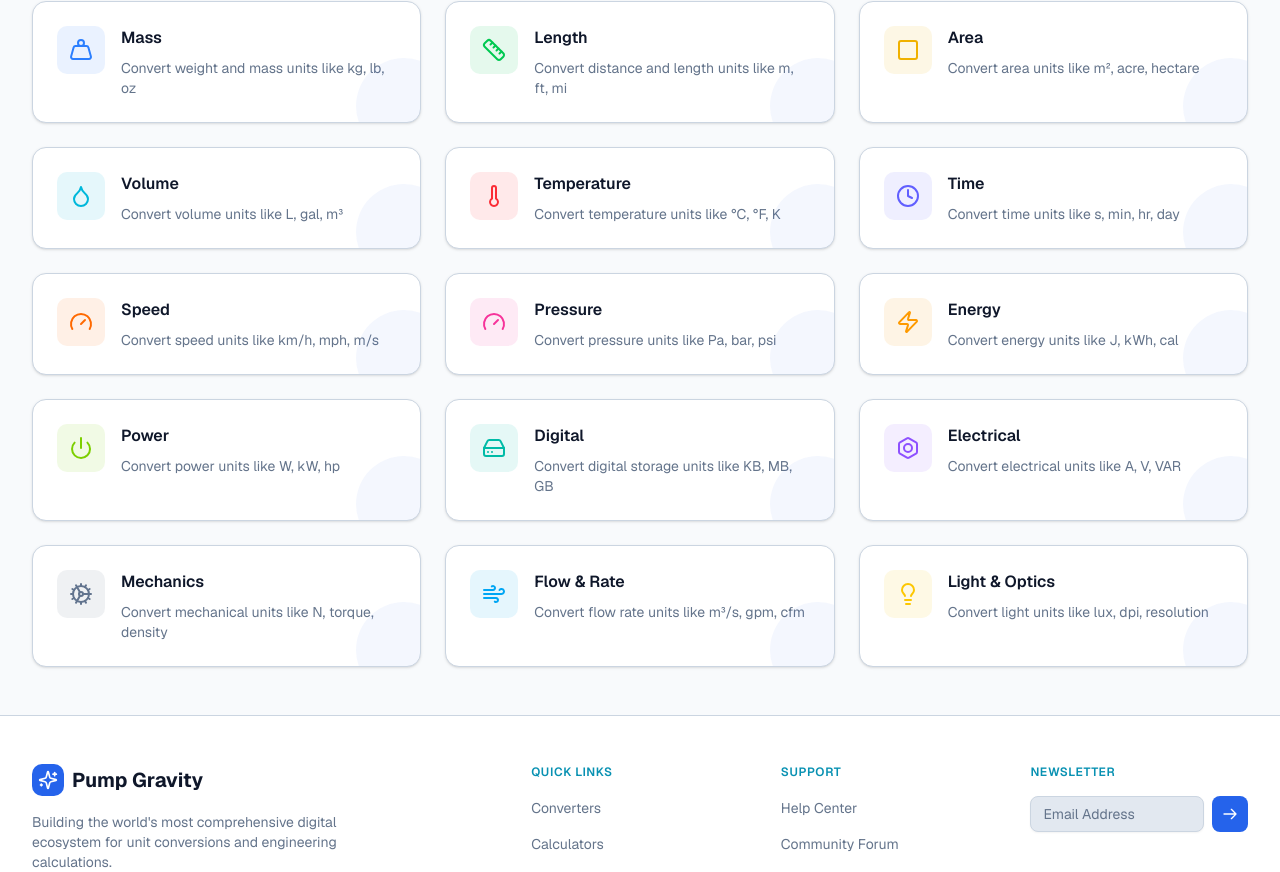
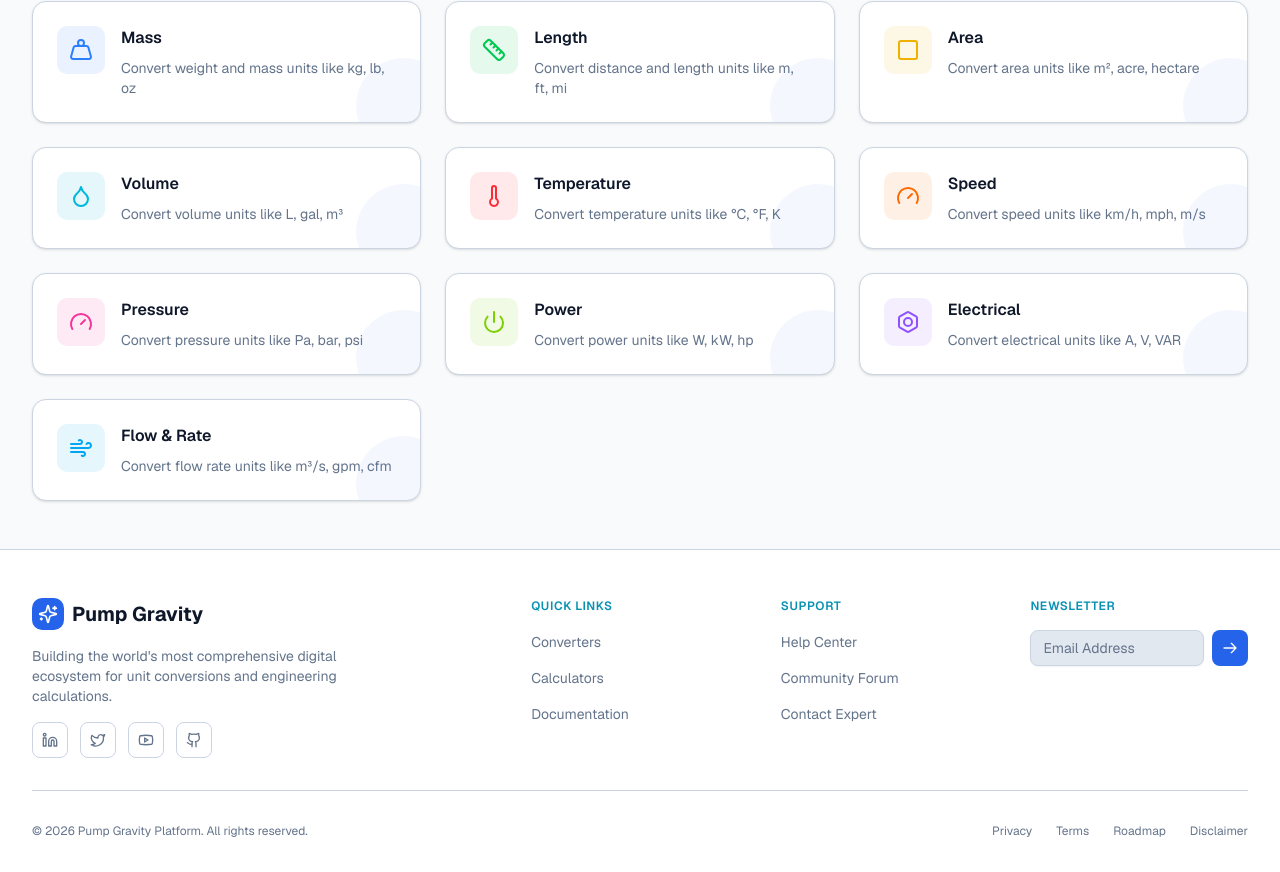
Before and after one commit to tonystark1592025-cell/Pumpgravity, a Next.js app: page /converters in a window 1280 px wide. Shown: the part 378-1250 px from the top of the page. Built offline with nearby package versions, Linux system fonts and the light colour scheme.

Commit message:
removed extra conversions

```diff
--- a/app/converters/page.tsx
+++ b/app/converters/page.tsx
@@ -12,7 +12,10 @@ export default function ConvertersPage() {
   const [searchQuery, setSearchQuery] = useState("")
 
   const filteredCategories = useMemo(() => {
-    if (!searchQuery.trim()) return categories
+    if (!searchQuery.trim()) {
+      // Filter out hidden categories when no search query
+      return categories.filter(cat => !cat.hidden)
+    }
 
     const query = searchQuery.toLowerCase()
 
@@ -34,9 +37,9 @@ export default function ConvertersPage() {
     // Get unique categories from matching converters
     const matchingCategoryIds = new Set(matchingConverters.map(c => c.category))
 
-    // Filter categories
+    // Filter categories (exclude hidden ones)
     return categories.filter(cat => {
-      if (cat.id === "all") return false
+      if (cat.id === "all" || cat.hidden) return false
       return (
         cat.name.toLowerCase().includes(query) ||
         cat.description.toLowerCase().includes(query) ||
--- a/components/converters-grid.tsx
+++ b/components/converters-grid.tsx
@@ -79,22 +79,6 @@ const converters = [
     isNew: true,
   },
   {
-    id: "time",
-    name: "Time Converter",
-    baseUnit: "second",
-    icon: Clock,
-    tags: ["ms", "s", "min", "hr"],
-    units: 9,
-  },
-  {
-    id: "digital",
-    name: "Digital Converter",
-    baseUnit: "byte",
-    icon: Binary,
-    tags: ["KB", "MB", "GB", "TB"],
-    units: 6,
-  },
-  {
     id: "speed",
     name: "Speed Converter",
     baseUnit: "meter per second",
@@ -109,14 +93,6 @@ const converters = [
     icon: Barcode,
     tags: ["Pa", "kPa", "bar", "psi"],
     units: 5,
-  },
-  {
-    id: "energy",
-    name: "Energy Converter",
-    baseUnit: "joule",
-    icon: Zap,
-    tags: ["J", "kJ", "cal", "kWh"],
-    units: 6,
   },
   {
     id: "parts-per",
@@ -191,14 +167,6 @@ const converters = [
     units: 8,
   },
   {
-    id: "illuminance",
-    name: "Illuminance Converter",
-    baseUnit: "lux",
-    icon: Lightbulb,
-    tags: ["lux", "fc", "phot"],
-    units: 4,
-  },
-  {
     id: "frequency",
     name: "Frequency Converter",
     baseUnit: "hertz",
@@ -215,59 +183,11 @@ const converters = [
     units: 4,
   },
   {
-    id: "force",
-    name: "Force Converter",
-    baseUnit: "newton",
-    icon: Weight,
-    tags: ["N", "kN", "lbf"],
-    units: 4,
-  },
-  {
-    id: "torque",
-    name: "Torque Converter",
-    baseUnit: "newton meter",
-    icon: Rocket,
-    tags: ["N·m", "lb·ft", "kg·cm"],
-    units: 4,
-  },
-  {
-    id: "density",
-    name: "Density Converter",
-    baseUnit: "kilogram per cubic meter",
-    icon: Box,
-    tags: ["kg/m³", "g/cm³", "lb/ft³"],
-    units: 4,
-  },
-  {
-    id: "acceleration",
-    name: "Acceleration Converter",
-    baseUnit: "meter per second squared",
-    icon: Gauge,
-    tags: ["m/s²", "g", "ft/s²"],
-    units: 4,
-  },
-  {
     id: "fuel-economy",
     name: "Fuel Economy Converter",
     baseUnit: "kilometers per liter",
     icon: Fuel,
     tags: ["km/L", "mpg", "L/100km"],
-    units: 4,
-  },
-  {
-    id: "data-rate",
-    name: "Data Transfer Rate Converter",
-    baseUnit: "bits per second",
-    icon: HardDrive,
-    tags: ["bps", "Mbps", "Gbps"],
-    units: 6,
-  },
-  {
-    id: "resolution",
-    name: "Resolution Converter",
-    baseUnit: "dots per inch",
-    icon: Monitor,
-    tags: ["dpi", "ppi", "lpi"],
     units: 4,
   },
 ]
--- a/components/popular-converters.tsx
+++ b/components/popular-converters.tsx
@@ -8,7 +8,7 @@ const popularConverters = [
   { name: "Volume", units: 8, tools: 7, icon: Box, href: "/converters#volume" },
   { name: "Area", units: 7, tools: 5, icon: Square, href: "/converters#area" },
   { name: "Speed", units: 5, tools: 5, icon: Gauge, href: "/converters#speed" },
-  { name: "Energy", units: 6, tools: 6, icon: Zap, href: "/converters#energy" },
+  { name: "Pressure", units: 5, tools: 5, icon: Gauge, href: "/converters#pressure" },
   { name: "Power", units: 7, tools: 6, icon: Power, href: "/converters#power" },
 ]
 
--- a/lib/converters-data.ts
+++ b/lib/converters-data.ts
@@ -25,6 +25,7 @@ export interface CategoryConfig {
   color: string
   bgColor: string
   description: string
+  hidden?: boolean
 }
 
 export const categories: CategoryConfig[] = [
@@ -33,16 +34,16 @@ export const categories: CategoryConfig[] = [
   { id: "area", name: "Area", icon: Square, color: "text-yellow-500", bgColor: "bg-yellow-500/10", description: "Convert area units like m², acre, hectare" },
   { id: "volume", name: "Volume", icon: Droplet, color: "text-cyan-500", bgColor: "bg-cyan-500/10", description: "Convert volume units like L, gal, m³" },
   { id: "temperature", name: "Temperature", icon: Thermometer, color: "text-red-500", bgColor: "bg-red-500/10", description: "Convert temperature units like °C, °F, K" },
-  { id: "time", name: "Time", icon: Clock, color: "text-indigo-500", bgColor: "bg-indigo-500/10", description: "Convert time units like s, min, hr, day" },
+  { id: "time", name: "Time", icon: Clock, color: "text-indigo-500", bgColor: "bg-indigo-500/10", description: "Convert time units like s, min, hr, day", hidden: true },
   { id: "speed", name: "Speed", icon: Gauge, color: "text-orange-500", bgColor: "bg-orange-500/10", description: "Convert speed units like km/h, mph, m/s" },
   { id: "pressure", name: "Pressure", icon: Gauge, color: "text-pink-500", bgColor: "bg-pink-500/10", description: "Convert pressure units like Pa, bar, psi" },
-  { id: "energy", name: "Energy", icon: Zap, color: "text-amber-500", bgColor: "bg-amber-500/10", description: "Convert energy units like J, kWh, cal" },
+  { id: "energy", name: "Energy", icon: Zap, color: "text-amber-500", bgColor: "bg-amber-500/10", description: "Convert energy units like J, kWh, cal", hidden: true },
   { id: "power", name: "Power", icon: Power, color: "text-lime-500", bgColor: "bg-lime-500/10", description: "Convert power units like W, kW, hp" },
-  { id: "digital", name: "Digital", icon: HardDrive, color: "text-teal-500", bgColor: "bg-teal-500/10", description: "Convert digital storage units like KB, MB, GB" },
+  { id: "digital", name: "Digital", icon: HardDrive, color: "text-teal-500", bgColor: "bg-teal-500/10", description: "Convert digital storage units like KB, MB, GB", hidden: true },
   { id: "electrical", name: "Electrical", icon: Bolt, color: "text-violet-500", bgColor: "bg-violet-500/10", description: "Convert electrical units like A, V, VAR" },
-  { id: "mechanics", name: "Mechanics", icon: Cog, color: "text-slate-500", bgColor: "bg-slate-500/10", description: "Convert mechanical units like N, torque, density" },
+  { id: "mechanics", name: "Mechanics", icon: Cog, color: "text-slate-500", bgColor: "bg-slate-500/10", description: "Convert mechanical units like N, torque, density", hidden: true },
   { id: "flow", name: "Flow & Rate", icon: Wind, color: "text-sky-500", bgColor: "bg-sky-500/10", description: "Convert flow rate units like m³/s, gpm, cfm" },
-  { id: "light", name: "Light & Optics", icon: Lightbulb, color: "text-yellow-400", bgColor: "bg-yellow-400/10", description: "Convert light units like lux, dpi, resolution" },
+  { id: "light", name: "Light & Optics", icon: Lightbulb, color: "text-yellow-400", bgColor: "bg-yellow-400/10", description: "Convert light units like lux, dpi, resolution", hidden: true },
 ]
 
 export const converters: ConverterConfig[] = [
```
